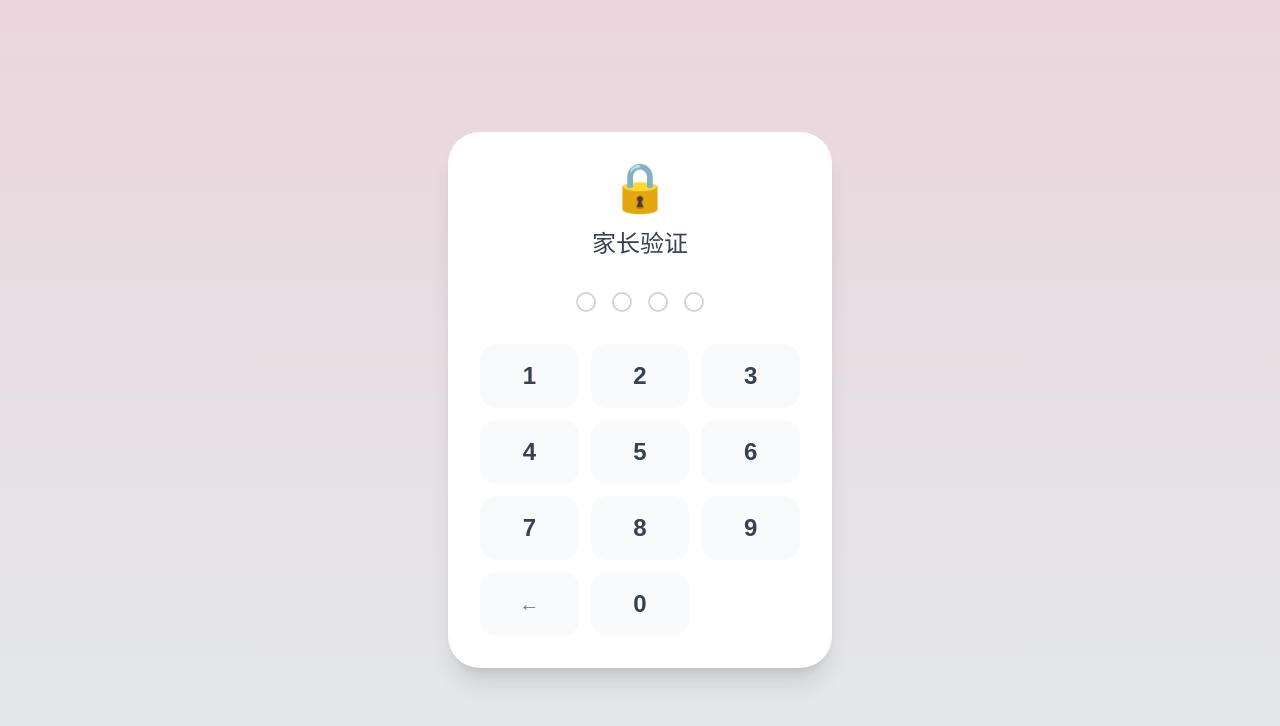
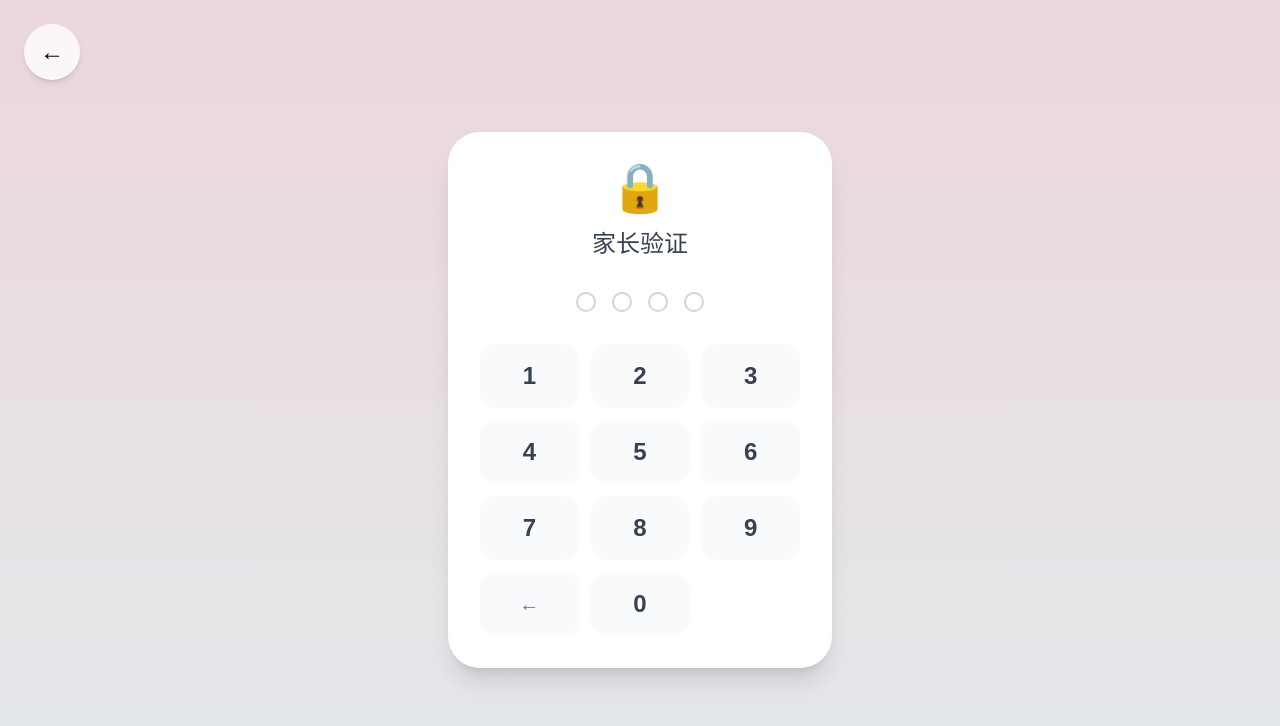
Before and after one commit to waknow/learn-hanzi, a Next.js app in the folder hanzi-learn/: page /parent in a window 1280 px wide. Shown: the top 726 px of the page. Built offline with nearby package versions, Linux system fonts and the light colour scheme; a web font is replaced by a local one.

Commit message:
Refactor ParentPage layout to include a home button for navigation

```diff
--- a/hanzi-learn/src/app/parent/page.tsx
+++ b/hanzi-learn/src/app/parent/page.tsx
@@ -12,5 +12,19 @@ export default function ParentPage() {
     router.push('/parent/dashboard');
   };
 
-  return <PasswordGate onSuccess={handleSuccess} />;
+  return (
+    <div className="relative min-h-screen">
+      {/* 返回首页 */}
+      <button
+        onClick={() => router.push('/')}
+        className="absolute top-6 left-6 w-14 h-14 rounded-full bg-white/80 backdrop-blur-sm
+                   shadow-md flex items-center justify-center text-2xl z-20
+                   active:scale-90 transition-transform"
+        aria-label="返回首页"
+      >
+        ←
+      </button>
+      <PasswordGate onSuccess={handleSuccess} />
+    </div>
+  );
 }
```
